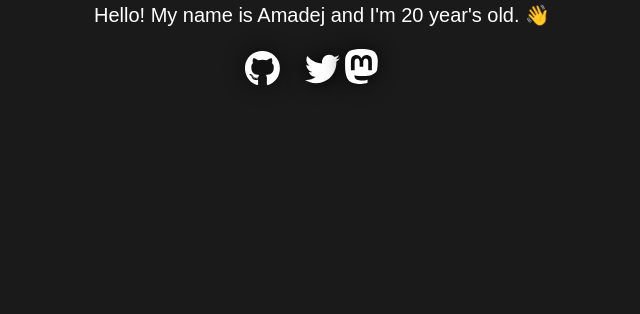
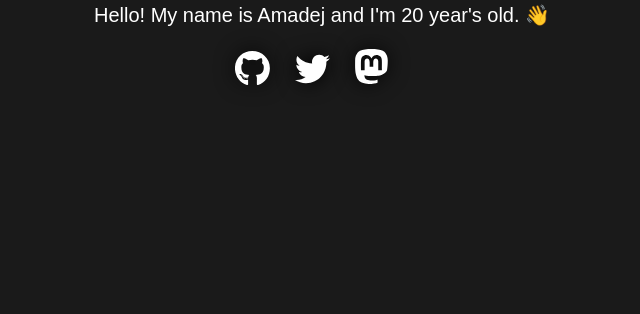
Before and after one commit to amadejpapez/amadejpapez.com, a Django app: page / in a window 1280 px wide. Shown: the part 486-800 px from the top of the page, without its empty margins (326-966 px from the left). Run offline with Django 3.2, Linux system fonts and the light colour scheme.

Commit message:
style: write icon css in a better way

```diff
--- a/about_me/templates/main.html
+++ b/about_me/templates/main.html
@@ -20,13 +20,13 @@
         </div>
 
         <div id="fa-icon">
-            <a rel="me" href="https://github.com/amadejpapez" id="first-icon">
+            <a rel="me" href="https://github.com/amadejpapez">
                 <img src="{% static "images/fa-github.svg" %}" alt="GitHub icon">
             </a>
-            <a rel="me" href="https://twitter.com/amadejpapez" id="second-icon">
+            <a rel="me" href="https://twitter.com/amadejpapez">
                 <img src="{% static "images/fa-twitter.svg" %}" alt="Twitter icon">
             </a>
-            <a rel="me" href="https://mastodon.social/@amadejpapez" id="first-icon">
+            <a rel="me" href="https://mastodon.social/@amadejpapez" id="last-icon">
                 <img src="{% static "images/fa-mastodon.svg" %}" alt="Mastodon icon">
             </a>
         </div>
--- a/static/main.css
+++ b/static/main.css
@@ -27,6 +27,7 @@ p {
 #fa-icon img {
     width: 35px;
     filter: invert(100%) drop-shadow(0 0 10px black);
+    margin-right: 20px;
 }
 
 #fa-icon-error {
@@ -38,8 +39,8 @@ a {
     text-decoration: none;
 }
 
-#first-icon {
-    margin-right: 20px;
+#last-icon {
+    margin-right: 0;
 }
 
 @media only screen and (max-width: 500px) and (max-height: 4895px) {
```
